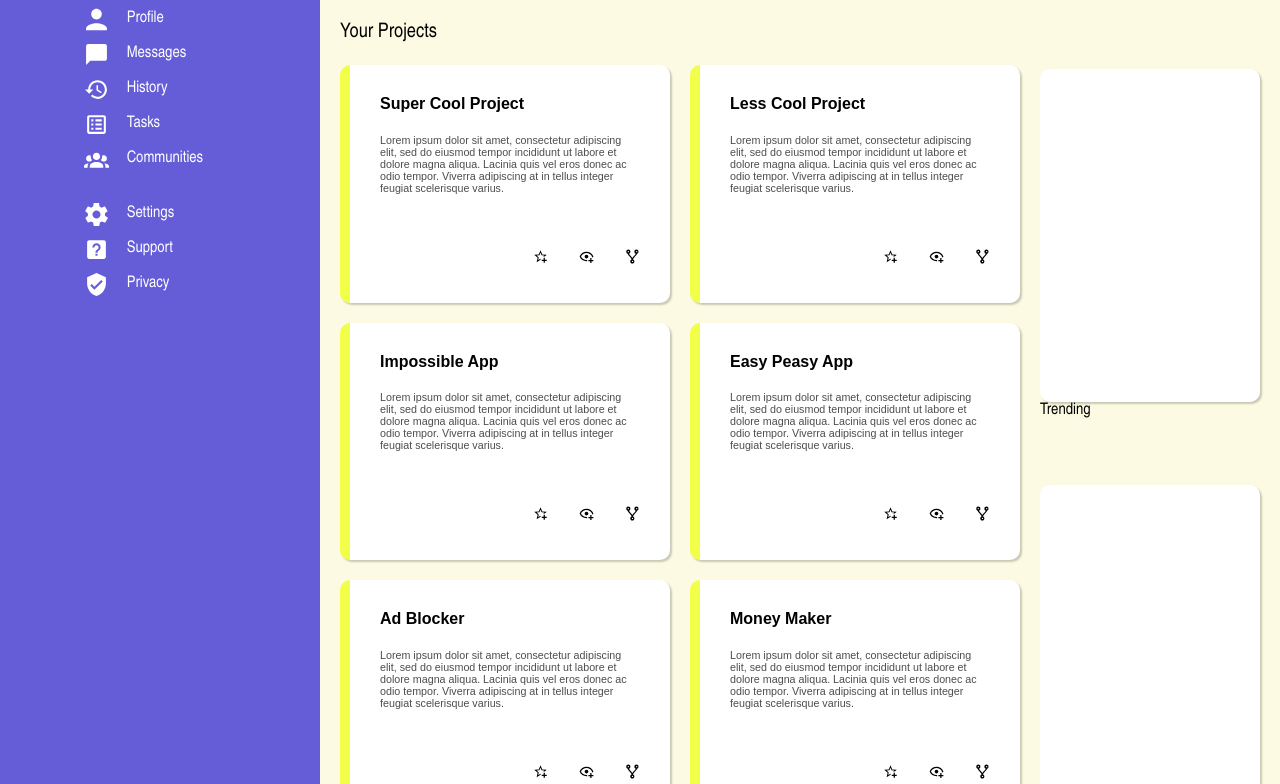
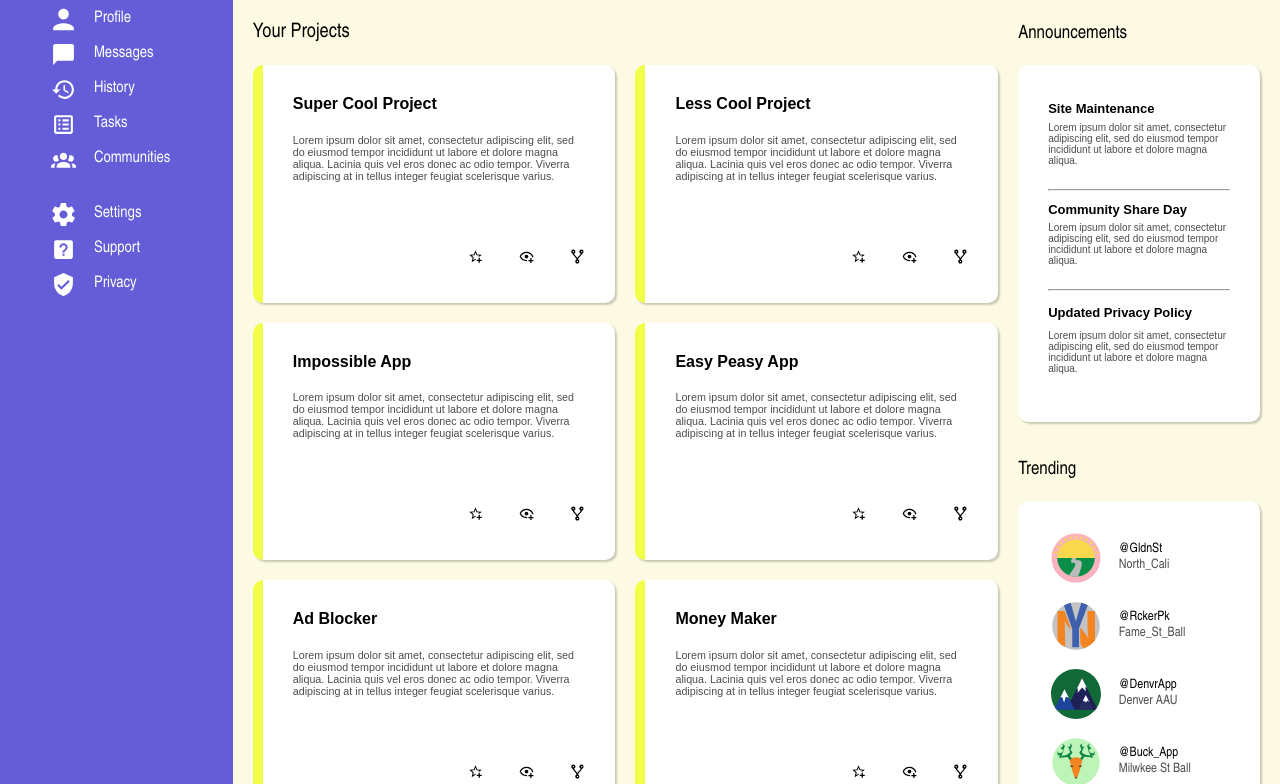
Before and after one commit to albertomeza26/admin_dashboard, a plain HTML site: page index.html in a window 1280 px wide. Shown: the part 156-940 px from the top of the page. Drawn offline with Linux system fonts and the light colour scheme.

Commit message:
Finished Announcement and Trending grid nav layout

```diff
--- a/index.html
+++ b/index.html
@@ -25,13 +25,13 @@
                             <img src="images/profilepic.svg" alt="small-l">
                         </a>
                     </div>
-                    <div class="small-profile-name">Laker Fan</div>
+                    <div class="small-profile-name">Bskt App</div>
                     <div class="large-profile-image">
                         <img src="images/profilepic.svg" alt="large-l">
                     </div>
                     <div class="large-profile-name">
                         <h6>Hi there,</h6>
-                        <h3>Laker Fan (@lkrfan)</h3></div>
+                        <h3>Bskt App (@BBApp)</h3></div>
                     <div class="new-button">
                         <button type="submit">New</button>
                     </div>
@@ -204,9 +204,57 @@
                     </div>
                     <div class="announce-side">
                         <div class="announcements">Announcements</div>
-                        <div class="nav-trend" id="trend-one"></div>
+                        <div class="nav-trend" id="trend-one">
+                            <div class="ann-one">
+                                <h5>Site Maintenance</h5>
+                                <h6>Lorem ipsum dolor sit amet, consectetur
+                                    adipiscing elit,
+                                    sed do eiusmod tempor incididunt ut labore
+                                    et dolore magna aliqua.
+                                </h6>
+                                <hr>
+                            </div>
+                            <div class="ann-two">
+                                <h5>Community Share Day</h5>
+                                <h6>Lorem ipsum dolor sit amet, consectetur
+                                    adipiscing elit,
+                                    sed do eiusmod tempor incididunt ut labore
+                                    et dolore magna aliqua.
+                                </h6>
+                                <hr>
+                            </div>
+                            <div class="ann-three">
+                                <h5>Updated Privacy Policy</h5>
+                                <h6>Lorem ipsum dolor sit amet, consectetur
+                                    adipiscing elit,
+                                    sed do eiusmod tempor incididunt ut labore
+                                    et dolore magna aliqua.
+                                </h6>
+                            </div>
+                        </div>
                         <div class="trending">Trending</div>
-                        <div class="nav-trend" id="trend-two"></div>
+                        <div class="nav-trend" id="trend-two">
+                            <img src="images/gs.svg" alt="San Fran">
+                            <div class="trend-one" id="trender">
+                                <h5>@GldnSt</h5>
+                                <h6>North_Cali</h6>
+                            </div>
+                            <img src="images/ny.svg" alt="New York">
+                            <div class="trend-two" id="trender">
+                                <h5>@RckerPk</h5>
+                                <h6>Fame_St_Ball</h6>
+                            </div>
+                            <img src="images/den.svg" alt="Denver">
+                            <div class="trend-three" id="trender">
+                                <h5>@DenvrApp</h5>
+                                <h6>Denver AAU</h6>
+                            </div>
+                            <img src="images/mil.svg" alt="Milwaukee">
+                            <div class="trend-four" id="trender">
+                                <h5>@Buck_App</h5>
+                                <h6>Milwkee St Ball</h6>
+                            </div>
+                        </div>
                     </div>
                 </div>
             </div>
--- a/styles.css
+++ b/styles.css
@@ -5,7 +5,7 @@
 .container{
     min-width: 530px;
     display: grid;
-    grid-template: .4fr 4fr 2fr/ repeat(4, 1fr);
+    grid-template: .4fr 4fr 2fr/ 1fr repeat(3, 1.5fr);
 }
 
 .header {
@@ -85,7 +85,7 @@ input {
     grid-column: 5 / 5;
     grid-row: 1 / 1;
     font-size: small;
-    font-weight: 400;
+    font-weight: 700;
 }
 
 .large-profile-image {
@@ -124,11 +124,13 @@ input {
 button {
    background-color: rgb(100, 93, 215);
    height: 40px;
-   width: 90px;
+   width: 125px;
    border-radius: 20px;
    color: rgb(255, 255, 255);
    border: none;
    font-family: 'Franklin Gothic', 'Arial Narrow', Arial, sans-serif;
+   font-weight: 500;
+   font-size: medium;
 }
 
 .sidebar{
@@ -440,7 +442,7 @@ button {
 
 .announce-side {
     display: grid;
-    grid-template: 1fr 4fr 1fr 4fr / 1fr;
+    grid-template: 1fr 4.5fr 1fr 4fr / 1fr;
     grid-row: 1 / span 4;
     grid-column: 3;
 }
@@ -448,21 +450,77 @@ button {
 .announcements {
     grid-row: 1 / 1;
     grid-column: 1 / 1;
+    align-self: flex-end;
+    margin-bottom: 20px;
+    font-size: 1.15rem;
 }
 
 #trend-one {
     grid-row: 2;
     grid-column: 1;
+    grid-template: repeat(3, 1fr)/ 1fr;
+    gap: 5px;
+    padding: 30px;
 }
 
 .trending {
     grid-row: 3;
     grid-column: 1;
+    align-self: flex-end;
+    margin-bottom: 20px;
+    font-size: 1.15rem;
 }
 
 #trend-two {
     grid-row: 4;
     grid-column: 1;
+    grid-template: repeat(4, 1fr)/ .75fr 1.5fr;
+    gap: 15px;
+    padding: 30px;
+}
+
+.nav-trend > [class*="ann"] {
+    display: grid;
+}
+
+.nav-trend > [class*="ann"] > h5 {
+    font-family: Arial, Helvetica, sans-serif;
+    font-size: small;
+    align-self: center;
+}
+
+.nav-trend > [class*="ann"] > h6 {
+    font-family: Arial, Helvetica, sans-serif;
+    font-size: 10px;
+    font-weight: 200;
+    color: rgb(0, 0, 0, .7);
+}
+
+.nav-trend > [class*="ann"] > hr {
+    align-self: flex-end;
+    background-color: rgb(0, 0, 0, .5);
+    height: 1%;
+}
+
+.nav-trend > img {
+    width: 50px;
+    align-self: center;
+    justify-self: center;
+}
+
+#trender {
+    align-self: center;
+}
+
+#trender > h5 {
+    font-size: small;
+    font-weight: 200;
+}
+
+#trender > h6 {
+    font-size: small;
+    font-weight: 100;
+    color: rgb(0, 0, 0, .7);
 }
 
 img:hover {
@@ -475,7 +533,8 @@ button:hover {
     transition: .3s;
 }
 
-@media only screen and (max-width: 750px) {
+
+@media only screen and (max-width: 975px) {
     .container{
         grid-template: .4fr 4fr 2fr/ .5fr repeat(3, 1fr);
     }
```
Also changed, not shown: images/den.svg (added), images/gs.svg (added), images/mil.svg (added), images/ny.svg (added).
